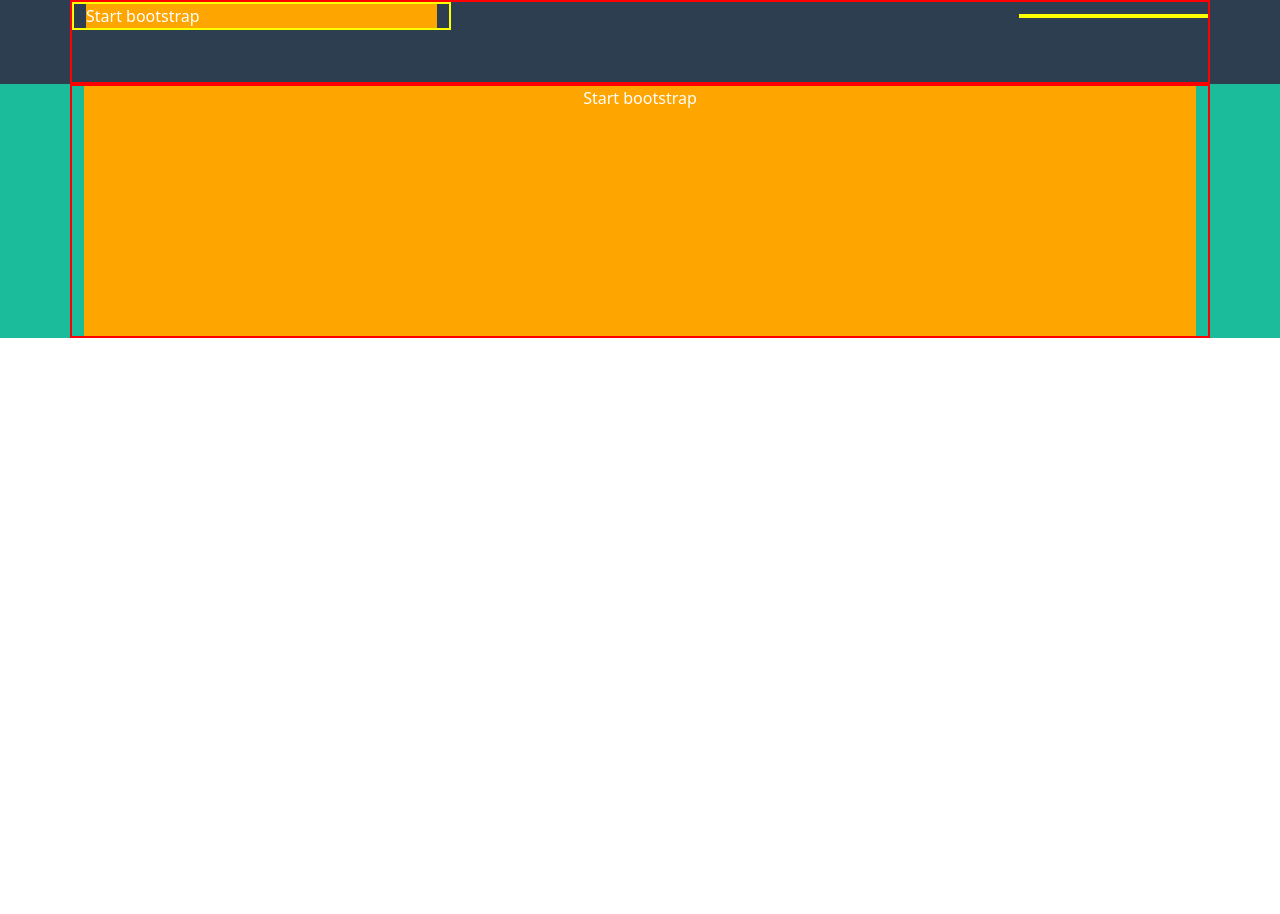
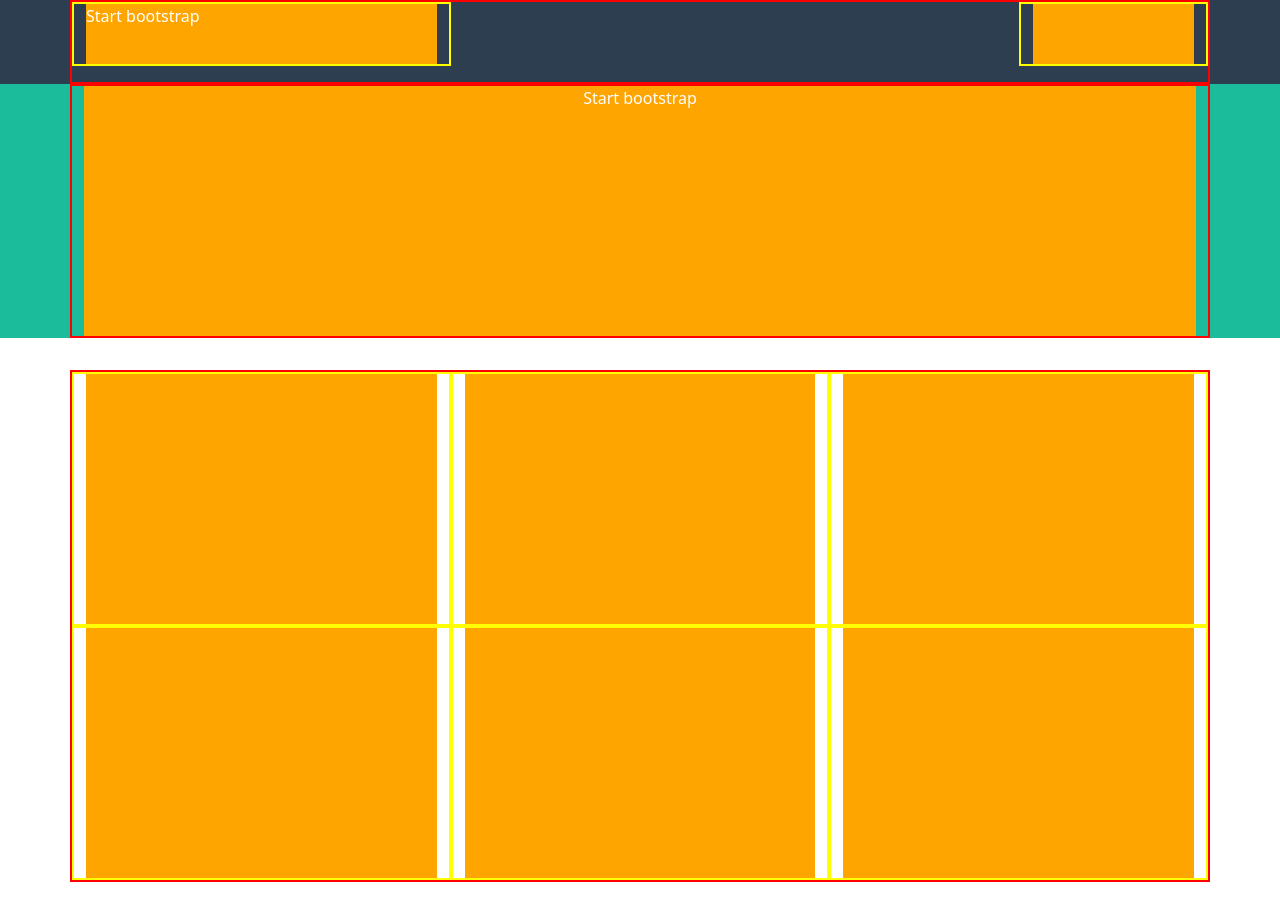
Before and after one commit to BeneArp/html-css-bootstrap-freelancer, a plain HTML site: page index.html in a window 1280 px wide. Before the commit the page ends 800 px from the top, so only its background shows below. Drawn offline with nearby package versions, Linux system fonts and the light colour scheme.

Commit message:
struttura sezione portfolio

```diff
--- a/css/style.css
+++ b/css/style.css
@@ -7,6 +7,13 @@ header nav{
     height: 80px;
 }
 
+header nav .ms-box{
+    height: 60px;
+}
+
+section{
+    padding: 2em 0;
+}
 
 /* debug */
 .container{
@@ -21,6 +28,7 @@ header nav{
 .ms-box{
     /* debug */
     background-color: orange;
+    height: 250px;
 
 }
 
@@ -29,6 +37,5 @@ header nav{
 }
 
 .jumbo .ms-box{
-    height: 250px;
     text-align: center;
 }
--- a/index.html
+++ b/index.html
@@ -10,6 +10,7 @@
 
     <!-- css -->
     <link rel="stylesheet" href="css/style.css">
+
 </head>
 <body>
 
@@ -58,5 +59,42 @@
 
     </header>
 
+    <main>
+
+        <!-- sezione portfolio -->
+        <section>
+
+            <div class="container">
+                <div class="row">
+                    <div class="col-12 col-md-6 col-lg-4">
+                        <div class="ms-box"></div>
+                    </div>
+
+                    <div class="col-12 col-md-6 col-lg-4">
+                        <div class="ms-box"></div>
+                    </div>
+
+                    <div class="col-12 col-md-6 col-lg-4">
+                        <div class="ms-box"></div>
+                    </div>
+
+                    <div class="col-12 col-md-6 col-lg-4">
+                        <div class="ms-box"></div>
+                    </div>
+
+                    <div class="col-12 col-md-6 col-lg-4">
+                        <div class="ms-box"></div>
+                    </div>
+
+                    <div class="col-12 col-md-6 col-lg-4">
+                        <div class="ms-box"></div>
+                    </div>
+                </div>
+            </div>
+
+        </section>
+
+    </main>
+
 </body>
 </html>
```
